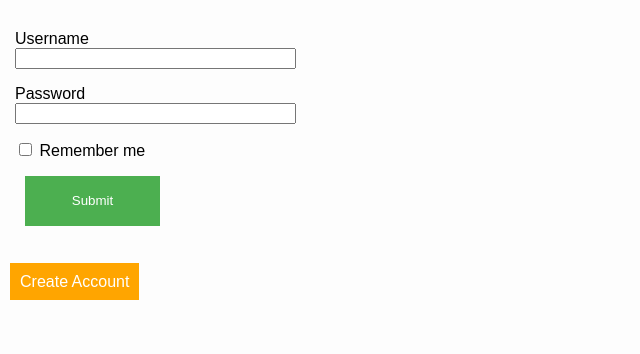
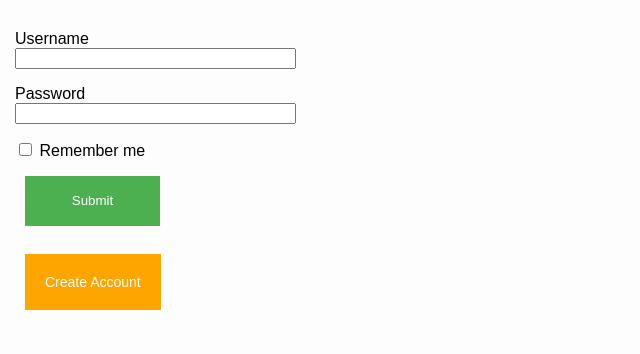
Before and after one commit to nnhsse201920/registart-webapp, a Python web app: template Project/app/templates/login.html in a window 1280 px wide. Shown: the part 162-516 px from the top of the page, without its empty margins (0-640 px from the left). Run offline with Jinja, Linux system fonts and the light colour scheme; the template is opened without the code that fills it: most values are stand-ins (such as "Sample title", 1, 10 or a date in 2020); form fields are guessed from the names that the template uses.

Commit message:
fixed login/register button formatting, size, and alignment

```diff
--- a/Project/app/static/style.css
+++ b/Project/app/static/style.css
@@ -58,24 +58,43 @@ h1 {
     padding: 15px;
 }
 
-#create-account {
+#register {
     position:relative;
 	background-color:orange;;
 	color: white;
     transition: 0.2s all;
-    padding: 10px;
+    padding: 20px;
     border: 20px;
     text-decoration: none;
     left:10px;
     height: 50px;
     width:125px;
-    font-size: 16px;
+    font-size: 14px;
 
 }
 
-#create-account:hover {
-    background-color:  yellow;
-    transform: scale(1.1) perspective(1px)
+#register:hover {
+    background-color:  rgb(255, 208, 0);
+    cursor: pointer;
+  }
+
+.create-account {
+    position:relative;
+	background-color:orange;;
+	color: white;
+    transition: 0.2s all;
+    padding: 20px;
+    border: 20px;
+    text-decoration: none;
+    left:25px;
+    height: 50px;
+    width:125px;
+    font-size: 14px;
+}
+
+.create-account:hover {
+    background-color:  rgb(255, 208, 0);
+    cursor: pointer;
   }
 
 #login{
@@ -93,5 +112,5 @@ h1 {
 
 #login:hover {
     background-color:  rgb(132, 238, 132);
-    transform: scale(1.1) perspective(1px)
+    cursor: pointer;
 }
--- a/Project/app/templates/login.html
+++ b/Project/app/templates/login.html
@@ -24,5 +24,5 @@
         <p>{{ form.remember_me() }} {{ form.remember_me.label }}</p>
         <p>{{ form.submit(id="login") }}</p>
     </form>
-    <p><a id="create-account" href="{{ url_for('register') }}">Create Account</a></p>
+    <p><a class="create-account" href="{{ url_for('register') }}">Create Account</a></p>
 {% endblock %}
--- a/Project/app/templates/register.html
+++ b/Project/app/templates/register.html
@@ -49,6 +49,6 @@
             <span style="color: red;">[{{ error }}]</span>
             {% endfor %}
         </p>
-        <p> {{ form.submit( id="create-account" ) }}</p>
+        <p> {{ form.submit( id="register" ) }}</p>
     </form>
 {% endblock %}
```
Also changed, not shown: Project/app.db.
